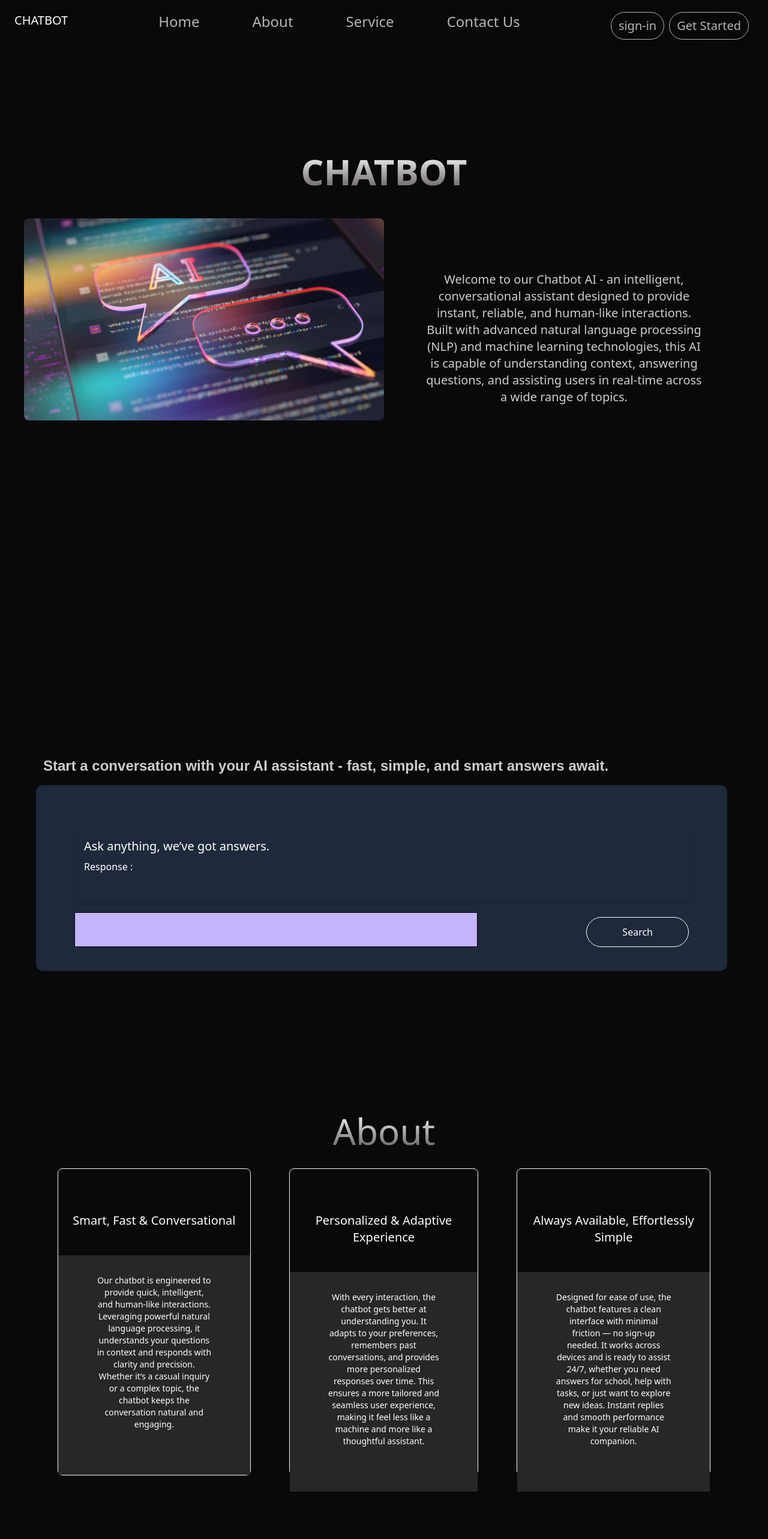
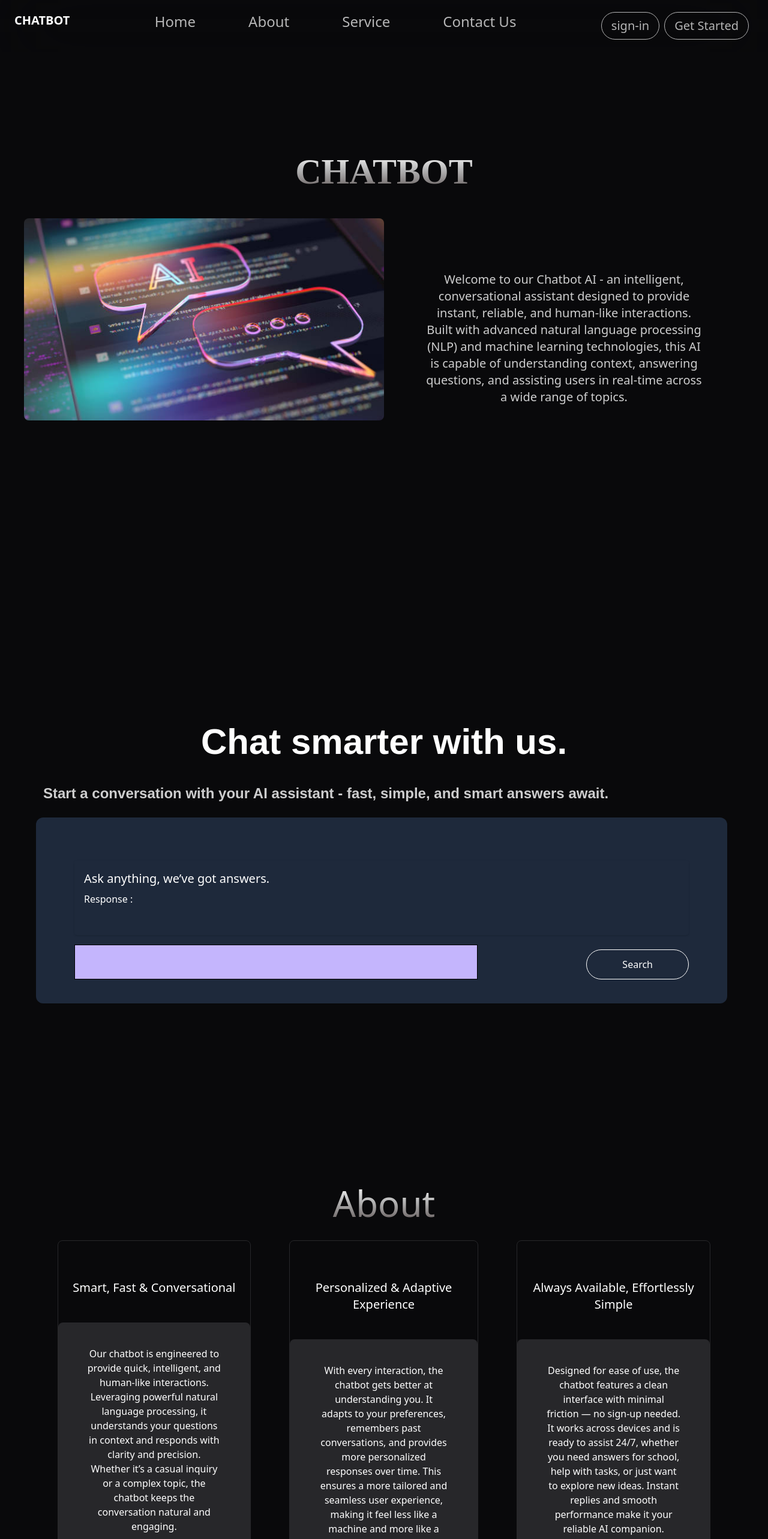
Before and after one commit to ROHITDUBEY777/Chatbot-AI, a React (Vite) app: page / in a window 1280 px wide. Shown: the top 2566 px of the page at 60% size. Built offline with nearby package versions, Linux system fonts and the light colour scheme.

Commit message:
ninth commit

```diff
--- a/src/App.jsx
+++ b/src/App.jsx
@@ -4,7 +4,7 @@ import Hero from './components/Hero';
 
 
 import Footer from './components/Footer';
-import About from './components/About';
+
 import API from './components/API';
 import Cards from './components/cards';
 
@@ -13,13 +13,13 @@ function App() {
 
   return (
 
-<div className="absolute top-0 px-0 md:w-full w-full bg-[#09090b] ">
+<div className="absolute top-0 px-0 md:w-full w-full  bg-[#09090b] ">
 
       <Hero />
 
       <API />
       <Cards />
-      <About />
+
       <Footer/>
 
 
--- a/src/components/API.jsx
+++ b/src/components/API.jsx
@@ -1,5 +1,5 @@
 import {useState,useEffect,useRef} from 'react'
-import {  inView, motion,useAnimation , useInView  } from 'framer-motion';
+import {  easeIn, inView, motion,useAnimation , useInView  } from 'framer-motion';
 import axios from 'axios';
 import { IoSend } from "react-icons/io5";
 "use client"
@@ -95,17 +95,22 @@ return response.data.candidates[0].content.parts[0].text;
   return (
     <div className='flex  flex-col w-full items-center font-Poppins  border-white justify-center min-h-screen '>
       <div className='items-center justify-center  w-full '>
+    <motion.h1
 
+     initial={{opacity:0,y:40}}
+     animate={{opacity:1,y:0}}
+     transition={{duration:0.6,ease:"easeIn"}}
+    className='poppins flex text-6xl text-white text-center md:mb-10  justify-center '>Chat smarter with us.</motion.h1>
     <motion.p
      ref={reftext}
-     initial = {{opacity:0 , y: 20}}
+     initial = {{opacity:0 , y: 40}}
      animate={controlstext}
      transition={{duration:0.5,ease: "easeOut"}}
-    className='poppins flex  mb-4 text-base opacity-80 md:mx-10  md:px-8 md:w-fit md:text-xl lg:text-2xl text-center text-white'>Start a conversation with your AI assistant - fast, simple, and smart answers await.</motion.p>
+    className='poppins flex  mb-6 text-base opacity-80 md:mx-10   md:px-8 md:w-fit md:text-xl lg:text-2xl text-center text-white'>Start a conversation with your AI assistant - fast, simple, and smart answers await.</motion.p>
 
     <motion.div
      ref={refcard}
-     initial= {{opacity: 0 , y: 20}}
+     initial= {{opacity: 0 , y: 40}}
      animate={controlscard}
      transition={{duration:0.6 ,ease: "easeOut"}}
 
@@ -123,7 +128,7 @@ return response.data.candidates[0].content.parts[0].text;
         value={input}
         onChange={(e)=> setinput(e.target.value)}
         className='text-base text-black border bg-[#c4b5fd] w-full md:w-[42rem] mt-[2vh] px-4 py-2 '  />
-        <motion.button type='button' whileTap={{scale:1.1}} onClick={(e)=>handlesubmit(e.preventDefault())} className='mt-[3vh] rounded-full border hover:bg-[#09090b] hover:text-white cursor-pointer text-white px-4 py-3 md:py-3   w-full md:w-1/6 '> {loading ? "Thinking....." : "Search"}  </motion.button>
+        <motion.button type='button' whileTap={{scale:1.1}} onClick={(e)=>handlesubmit(e.preventDefault())} className='mt-[3vh] rounded-full border hover:bg-yellow-400  hover:text-black cursor-pointer text-white px-4 py-3 md:py-3   w-full md:w-1/6 '> {loading ? "Thinking....." : "Search"}  </motion.button>
         </div>
     </motion.div>
         </div>
--- a/src/components/About.jsx
+++ /dev/null
@@ -1,46 +0,0 @@
-import React from 'react'
-
-import aboutobj from '../info/about';
-import botImg from "../assets/bot.webp";
-import { motion ,  } from 'framer-motion';
-
-const About = () => {
-  return (
-    <div className='flex flex-col md:flex-col lg:flex-col xl:flex-row justify-center items-center  px-3 xl:px-10 w-full xl:justify-between'>
-
-          <div className='flex flex-col py-4 '>
-
-        {aboutobj.map((item)=>(
-            <div key={item.id}>
-           <li key={item.id} className='flex flex-col px-1 items-center    gap-4'>
-            <div className='flex flex-col w-fit px-2 py-2 rounded-lg mb-4 bg-[#334155] text-xl text-white '>
-
-           <p className='text-base'>{item.description}</p>
-           </div>
-
-
-
-
-
-
-           </li>
-
-
-            </div>
-        ))}
-        </div>
-          <div className=''>
-
-           <img className='justify-center'
-           src={botImg}>
-
-           </img>
-               </div>
-
-
-
-    </div>
-  )
-}
-
-export default About;
--- a/src/components/Cards.jsx
+++ b/src/components/Cards.jsx
@@ -4,13 +4,13 @@ import cardsobj from "../info/cards.js";
 const cards = () => {
   return (
     <>
-     <h1 className='metalic-text text-white text-center text-6xl mb-8 '>About</h1>
-    <div className='flex flex-row gap-16  px-24  min-h-screen  text-white    '>
+     <h1 className='metalic-text text-white mt-[15vh] text-center text-6xl mb-8 '>About</h1>
+    <div className='flex flex-col gap-24   px-4  lg:flex-row md:gap-16  md:px-24  min-h-screen  text-white    '>
        {cardsobj.map((item)=>(
-         <div key={item.id} className='bg-[#09090b] py-18 h-[32rem] border border-gray-100 hover:border-yellow-400 rounded-lg   cursor-pointer '>
-         <ul className=' w-fit h-full justify-between items-center text-center  gap-1 '>
-          <li className='text-white mb-11 text-xl'>{item.title}</li>
-          <p className='text-white  text-center py-8 px-16 bg-[#27272a]  h-full text-sm'>{item.description}</p>
+         <div key={item.id} className='bg-[#09090b]   md:h-fit  border  border-[#27272a]  hover:border-1 md:hover:border-yellow-400 hover: rounded-lg   cursor-pointer '>
+         <ul className=' w-fit h-fit md:h-fit  justify-between items-center text-center  gap-1 '>
+          <li className='text-white mt-[4vh] md:px-6 lg:mt-[8vh]   mb-11 text-xl'>{item.title}</li>
+          <p className='text-white rounded-lg  text-center py-4 md:px-6 xl:h-[24rem]  px-4 md:py-10  xl:px-12 bg-[#27272a]   text-base'>{item.description}</p>
          </ul>
          </div>
        ))}
--- a/src/components/Footer.jsx
+++ b/src/components/Footer.jsx
@@ -4,7 +4,7 @@ const Footer = () => {
   return (
     <>
     <div className='w-full text-white  backdrop-blur-xl z-50 text-center py-3'>
-      <p className='font-Poppins font-bold text-base'> powered by Chatbot-ai </p>
+      <p className=' font-bold text-base'> powered by Chatbot-ai </p>
     </div>
 
     </>
--- a/src/components/Hero.jsx
+++ b/src/components/Hero.jsx
@@ -44,7 +44,7 @@ const  Hero = () => {
             initial = {{opacity:0,y:20}}
             animate = {{opacity:1,y:0}}
             transition={{duration : 0.5 , ease : "easeOut"}}
-            className='metalic-text text-white text-3xl  font-bold opacity-80 md:text-6xl text-center  mt-[32vh]'>CHATBOT   </motion.h1>
+            className='metalic-text text-white text-5xl font-[Poppins]  font-bold opacity-80 md:text-6xl text-center  mt-[32vh]'>CHATBOT   </motion.h1>
             <div className='flex flex-col  lg:flex-row px-4 w-full  justify-between  md:px-10 mt-[6vh]'>
 
              <motion.img
@@ -58,7 +58,7 @@ const  Hero = () => {
              animate={{opacity:0.8 , y:0}}
              transition={{ duration:0.6 , ease : 'easeOut'}}
 
-             className=' mt-[4vh] md:mt-[11vh] lg:text-base xl:text-xl    opacity-70  text-sm  md:text-base  text-center px-3    md:px-16 text-white ' >Welcome to our Chatbot AI - an intelligent, conversational assistant designed to provide instant, reliable, and human-like interactions. Built with advanced natural language processing (NLP) and machine learning technologies, this AI is capable of understanding context, answering questions, and assisting users in real-time across a wide range of topics.</motion.p>
+             className=' mt-[4vh] md:mt-[11vh] lg:text-xl xl:text-xl    opacity-70  text-base  md:text-xl  text-center px-3    md:px-16 text-white ' >Welcome to our Chatbot AI - an intelligent, conversational assistant designed to provide instant, reliable, and human-like interactions. Built with advanced natural language processing (NLP) and machine learning technologies, this AI is capable of understanding context, answering questions, and assisting users in real-time across a wide range of topics.</motion.p>
 
              </div>
 
--- a/src/components/Navbar.jsx
+++ b/src/components/Navbar.jsx
@@ -27,7 +27,7 @@ const Navbar = () => {
 
 
 
-            <li className=' cursor-normal   text-xl md:text-xl'>CHATBOT </li>
+            <li className='  font-bold cursor-normal   text-xl md:text-xl'>CHATBOT </li>
             <div className='   flex-row md:flex md:text-xl lg:text-2xl  md:gap-6 lg:gap-18 xl:gap-22 hidden justify-center'>
 
             <a ><li className='cursor-pointer opacity-70 hover:opacity-100'>Home </li></a>
@@ -37,11 +37,11 @@ const Navbar = () => {
             </div>
           <div className='flex gap-2'>
 
- <motion.button  whileTap={{scale:1.2 }} className='md:text-base lg:text-xl rounded-full hover:bg-[#f4f4f5] hover:text-black hidden md:flex opacity-70 hover:opacity-100 border cursor-pointer   text-white px-3 py-2  '>
+ <motion.button  whileTap={{scale:1.2 }} className='md:text-base lg:text-xl rounded-full hover:bg-yellow-400 px-4 hover:text-black hidden md:flex opacity-70 hover:opacity-100 border cursor-pointer   text-white  py-2  '>
 
                  sign-in
                 </motion.button>
-                <motion.button   whileTap={{scale:1.2 }} className='   hover:bg-[#f4f4f5] hover:text-black md:text-base lg:text-xl rounded-full  md:flex  opacity-70 hover:opacity-100 border cursor-pointer   text-white px-3 py-2 '>
+                <motion.button   whileTap={{scale:1.2 }} className=' hidden  hover:bg-yellow-400 px-4 hover:text-black md:text-base lg:text-xl rounded-full  md:flex  opacity-70 hover:opacity-100 border cursor-pointer   text-white  py-2 '>
 
                              Get Started
                             </motion.button>
```
